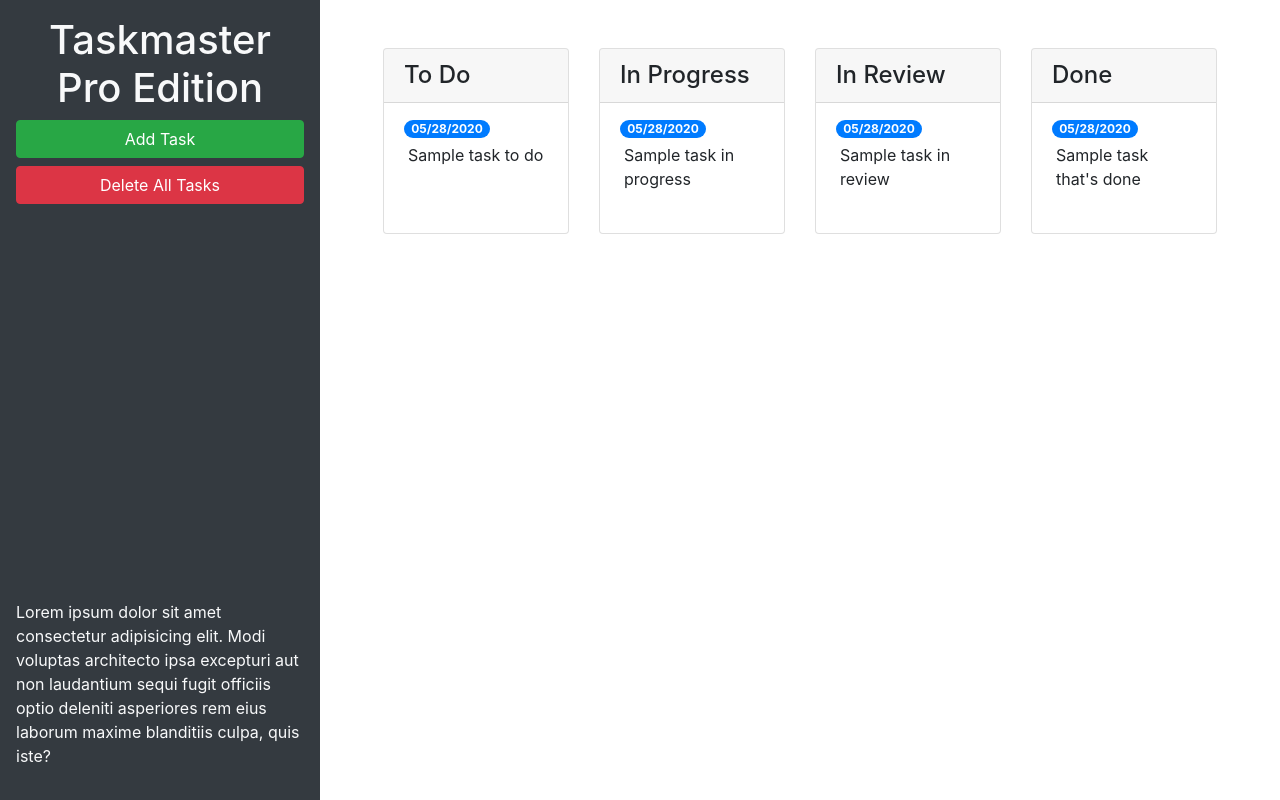
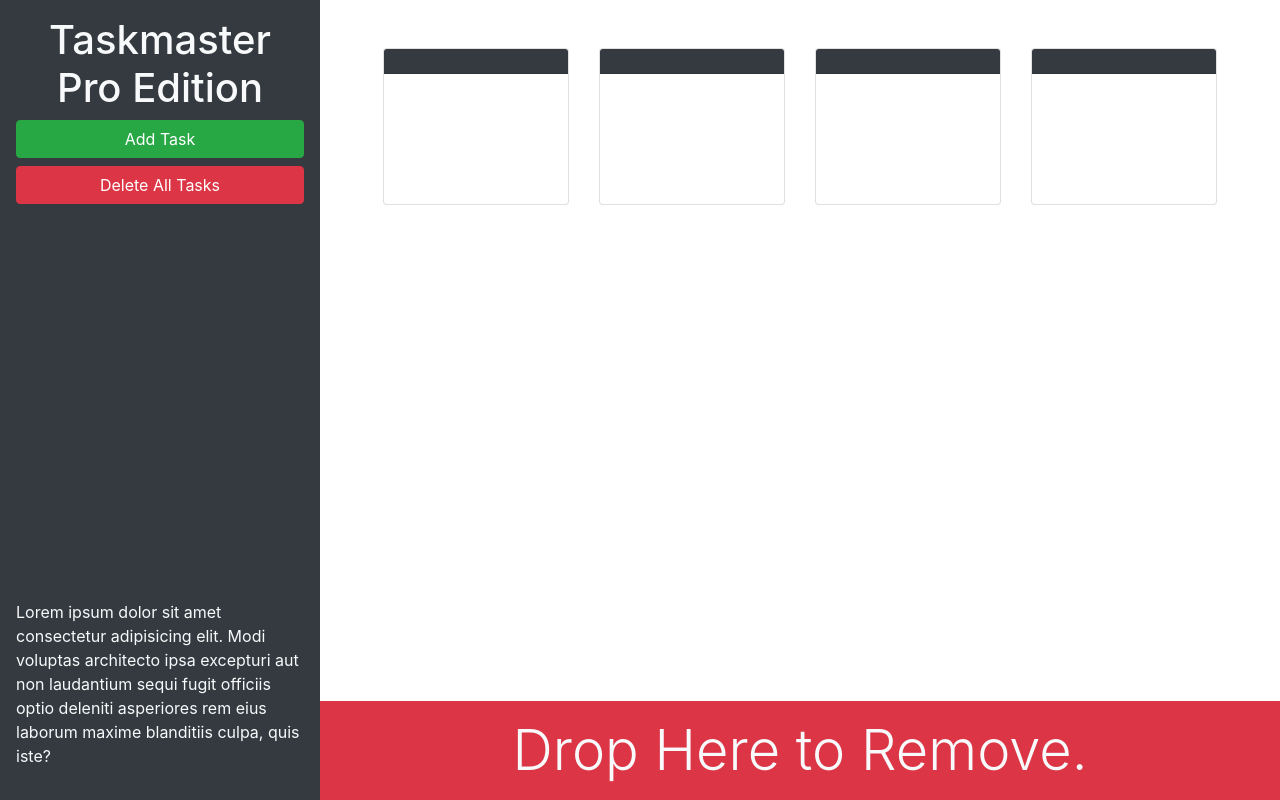
Before and after one commit to Sam-Clark1/taskmaster-pro, a plain HTML site: page index.html in a window 1280 px wide. Drawn offline with nearby package versions, Linux system fonts and the light colour scheme.

Commit message:
added utilities and delete zone

```diff
--- a/index.html
+++ b/index.html
@@ -13,28 +13,28 @@
 <body>
 
   <div class="row min-vh-100 no-gutters">
-    <header class="col-12 col-lg-3 bg-dark text-light d-flex flex-column p-4 p-lg-3">
+    <header class="col-12 col-lg-3 bg-dark text-light sticky-top d-flex flex-column p-4 p-lg-3">
       <h1 class="text-center">Taskmaster Pro Edition</h1>
       <button id="create-task" class="btn btn-block btn-success" data-toggle="modal" data-target="#task-form-modal">Add
         Task</button>
       <button id="remove-tasks" class="btn btn-block btn-danger">Delete All Tasks</button>
-      <p class="mt-auto">Lorem ipsum dolor sit amet consectetur adipisicing elit. Modi voluptas architecto ipsa
+      <p class="mt-auto d-none d-lg-block">Lorem ipsum dolor sit amet consectetur adipisicing elit. Modi voluptas architecto ipsa
         excepturi aut non
         laudantium sequi fugit officiis optio deleniti asperiores rem eius laborum maxime blanditiis culpa, quis iste?
       </p>
     </header>
-    <main class="col-12 col-lg-9">
+    <main class="col-12 col-lg-9 d-flex flex-column">
       <div class="m-5 row justify-content-around">
         <!-- todo start -->
         <div class="col-12 col-md-6 col-xl-3 mb-3">
           <div class="card">
-            <h4 class="card-header">
-              To Do
+            <h4 class="card-header bg-dark text-light">
+
             </h4>
             <ul id="list-toDo" class="list-group list-group-flush">
               <li class="list-group-item">
-                <span class="badge badge-primary badge-pill">05/28/2020</span>
-                <p class="m-1">Sample task to do</p>
+                <span class="badge badge-primary badge-pill"></span>
+                <p class="m-1"></p>
               </li>
             </ul>
           </div>
@@ -43,13 +43,11 @@
         <!-- in progress start -->
         <div class="col-12 col-md-6 col-xl-3 mb-3">
           <div class="card">
-            <h4 class="card-header">
-                In Progress
-            </h4>
+            <h4 class="card-header bg-dark text-light"></h4>
             <ul id="list-inProgress" class="list-group list-group-flush">
               <li class="list-group-item">
-                <span class="badge badge-primary badge-pill">05/28/2020</span>
-                <p class="m-1">Sample task in progress</p>
+                <span class="badge badge-primary badge-pill"></span>
+                <p class="m-1"></p>
               </li>
             </ul>
           </div>
@@ -58,13 +56,11 @@
 <!-- in review start -->
 <div class="col-12 col-md-6 col-xl-3 mb-3">
   <div class="card">
-    <h4 class="card-header">
-      In Review
-    </h4>
+    <h4 class="card-header bg-dark text-light"></h4>
     <ul id="list-inReview" class="list-group list-group-flush">
       <li class="list-group-item">
-        <span class="badge badge-primary badge-pill">05/28/2020</span>
-        <p class="m-1">Sample task in review</p>
+        <span class="badge badge-primary badge-pill"></span>
+        <p class="m-1"></p>
       </li>
     </ul>
   </div>
@@ -73,18 +69,21 @@
 <!-- done start -->
 <div class="col-12 col-md-6 col-xl-3 mb-3">
   <div class="card">
-    <h4 class="card-header">
-      Done
-    </h4>
+    <h4 class="card-header bg-dark text-light"></h4>
     <ul id="list-done" class="list-group list-group-flush">
       <li class="list-group-item">
-        <span class="badge badge-primary badge-pill">05/28/2020</span>
-        <p class="m-1">Sample task that's done</p>
+        <span class="badge badge-primary badge-pill"></span>
+        <p class="m-1"></p>
       </li>
     </ul>
   </div>
 </div>
 <!-- done end -->
+      </div>
+      <div id="trash" class="mt-auto">
+        <div class="w-100 bg-danger p-3 text-center text-light display-4">
+          Drop Here to Remove.
+        </div>
       </div>
     </main>
   </div>
```
